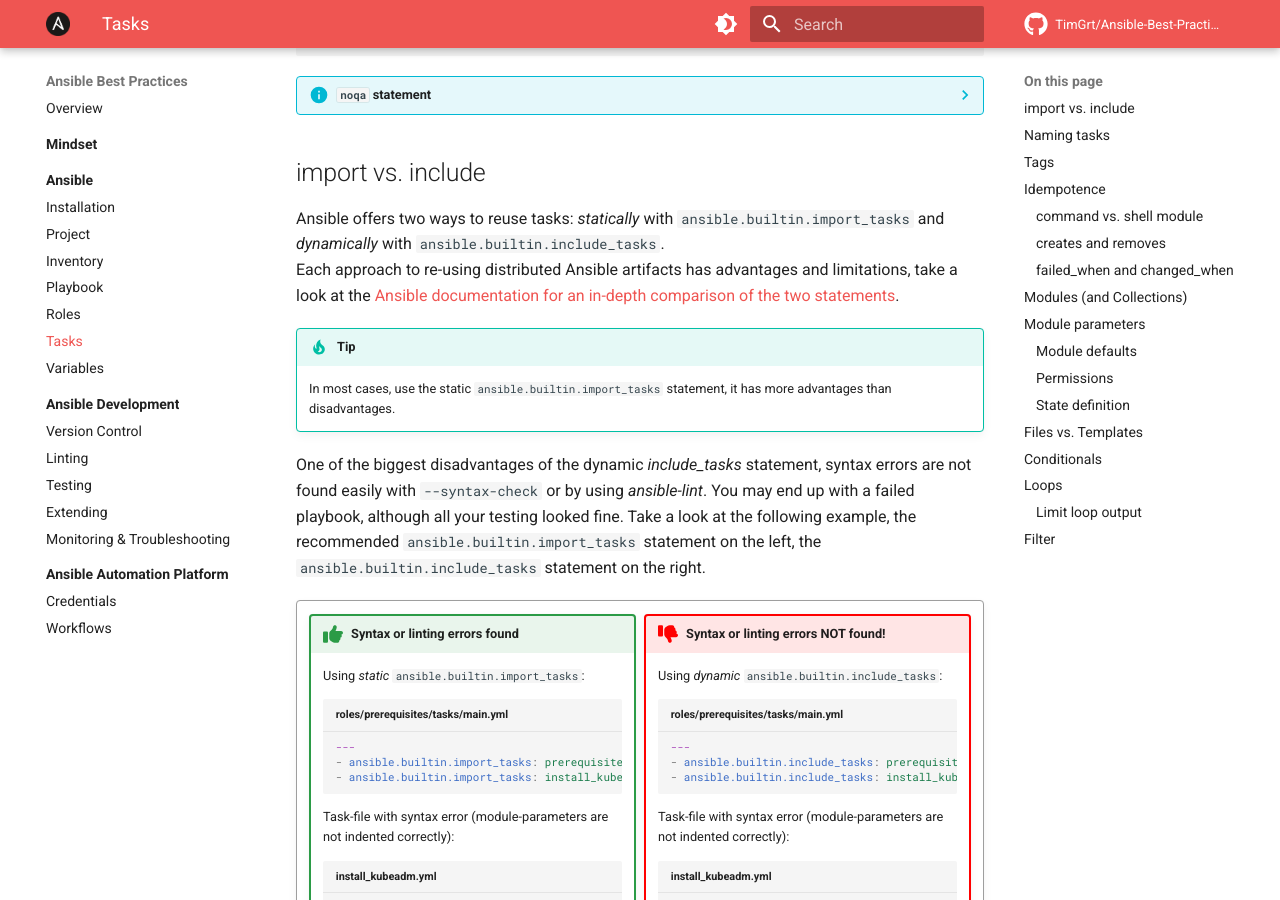
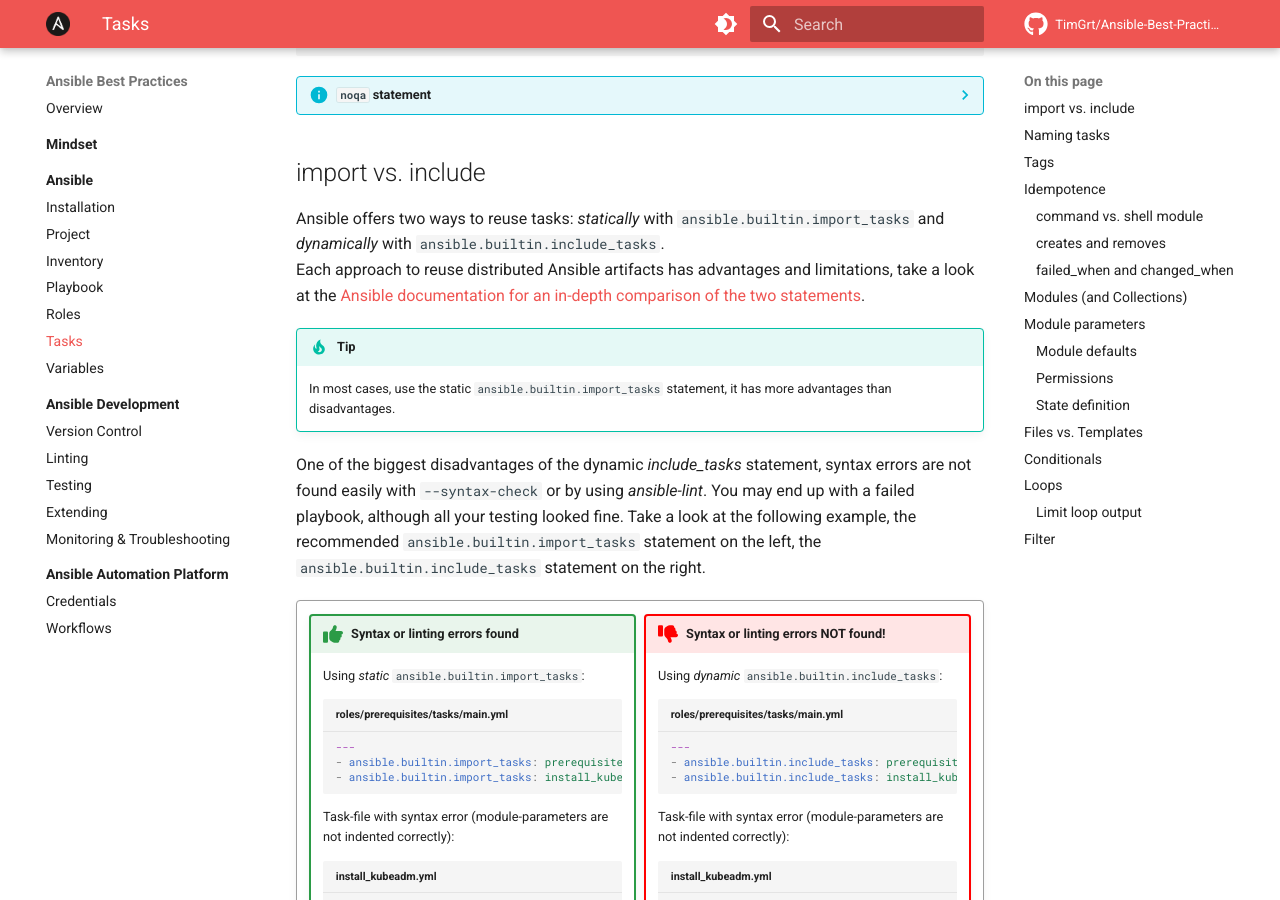
Before and after one commit to TimGrt/Ansible-Best-Practices, an MkDocs documentation site: the page built from docs/ansible/tasks.md, in a window 1280 px wide and 900 px high, scrolled down 593 px. Built offline with MkDocs 1.6.1 and Material for MkDocs 9.7.7, drawn with Linux system fonts in a browser that asks for light colours; plug-ins that fetch from the network failed and are left out; comment, search, counter and statistics services are not loaded.

Commit message:
Fixed typo.

```diff
--- a/docs/ansible/tasks.md
+++ b/docs/ansible/tasks.md
@@ -31,7 +31,7 @@
 ## import vs. include
 
 Ansible offers two ways to reuse tasks: *statically* with `ansible.builtin.import_tasks` and *dynamically* with `ansible.builtin.include_tasks`.
-Each approach to re-using distributed Ansible artifacts has advantages and limitations, take a look at the [Ansible documentation for an in-depth comparison of the two statements](https://docs.ansible.com/ansible/devel/playbook_guide/playbooks_reuse.html#comparing-includes-and-imports-dynamic-and-static-reuse){:target="_blank"}.
+Each approach to reuse distributed Ansible artifacts has advantages and limitations, take a look at the [Ansible documentation for an in-depth comparison of the two statements](https://docs.ansible.com/ansible/devel/playbook_guide/playbooks_reuse.html#comparing-includes-and-imports-dynamic-and-static-reuse){:target="_blank"}.
 
 !!! tip
     In most cases, use the static `ansible.builtin.import_tasks` statement, it has more advantages than disadvantages.
```
